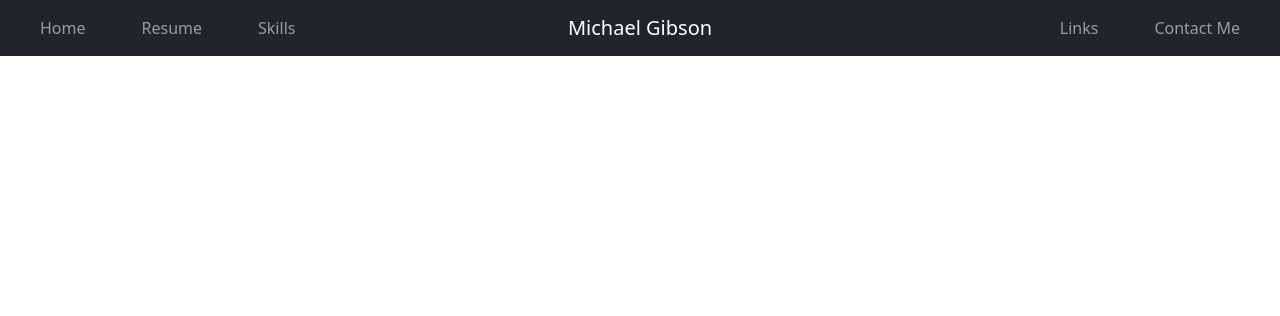
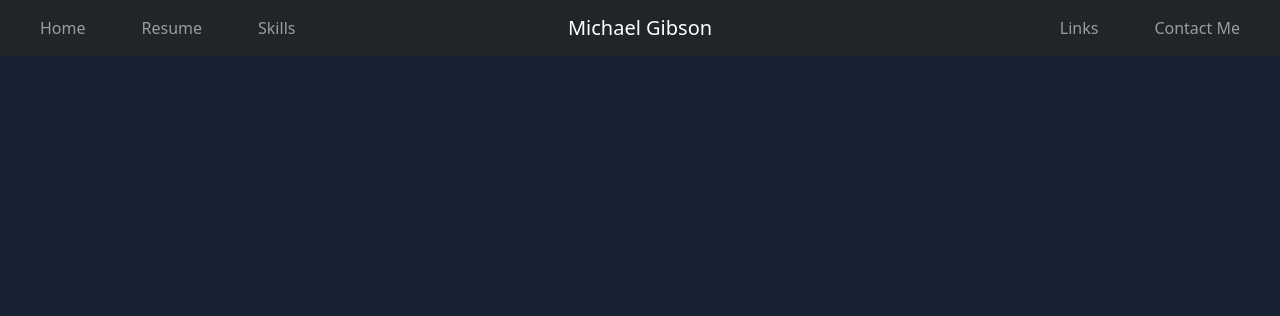
Before and after one commit to revue0813/MyWebsite, a Flask app: page / in a window 1280 px wide. Shown: the top 316 px of the page. Run offline with Flask 3, Linux system fonts and the light colour scheme.

Commit message:
added background color to webpage

```diff
--- a/static/styles/styles.css
+++ b/static/styles/styles.css
@@ -1,3 +1,7 @@
+body {
+    background-color: #182235;
+}
+
 .me-auto .nav-item {
     margin-left: 20px;
     margin-right: 20px;
```
